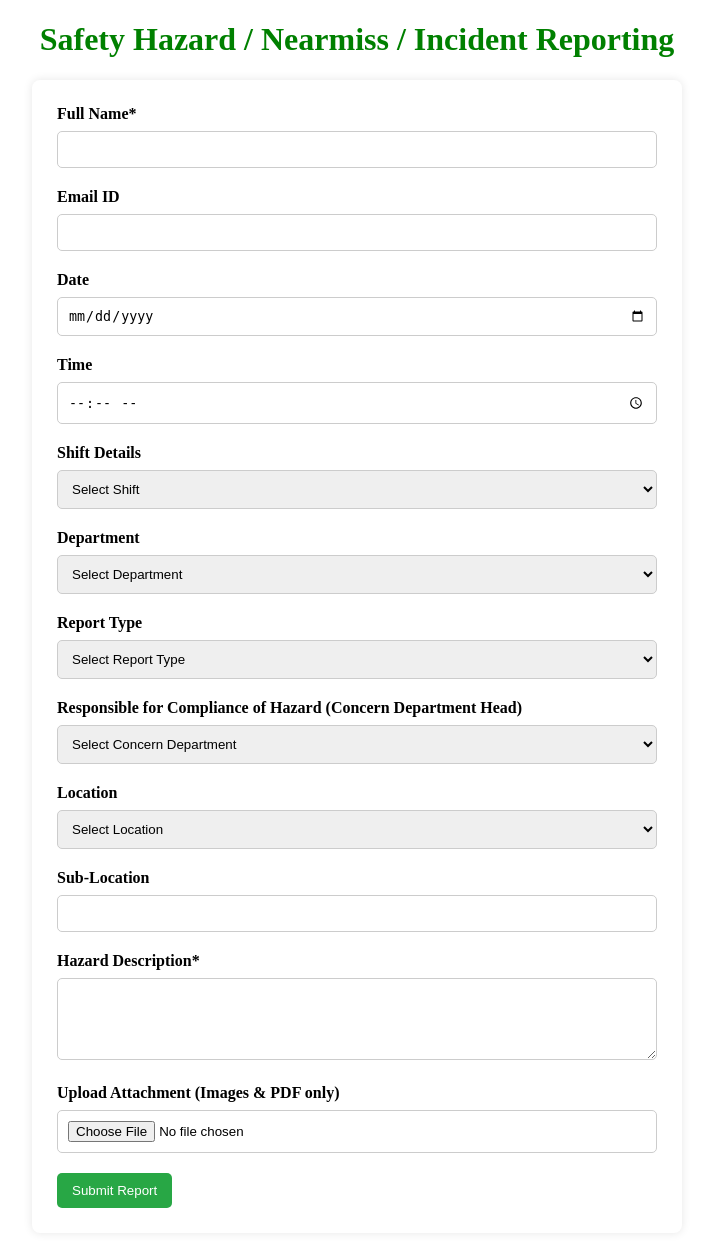
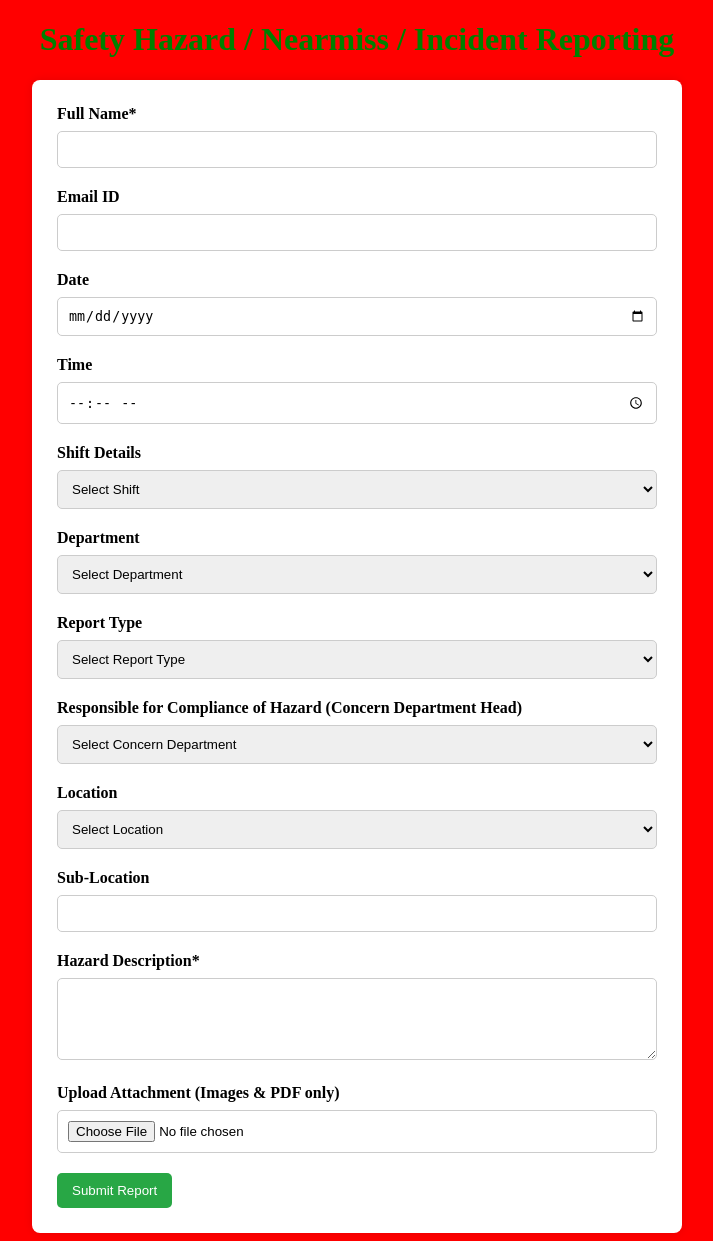
Before and after one commit to Rohitram-cyber/FinalTest, a Flask app: page / in a window 1280 px wide. Shown: the whole page, without its empty margins (283-996 px from the left). Run offline with Flask 3, Linux system fonts and the light colour scheme.

Commit message:
Update index.html

```diff
--- a/templates/index.html
+++ b/templates/index.html
@@ -4,6 +4,11 @@
         <meta charset="UTF-8">
         <title>Safety Hazard Reporting Form</title>
         <link rel="stylesheet" href="{{ url_for('static', filename='style.css') }}?v={{ time }}">
+        <style>
+            body {
+              background-color: red !important;
+            }
+        </style>
     </head>
 
 <body>
```
